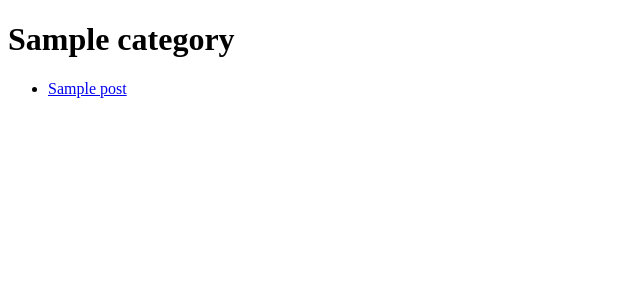
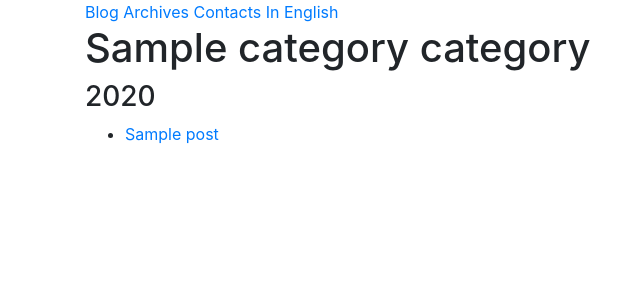
Before and after one commit to adilkhash/notion, a Django app: template templates/blog/category_detail.html in a window 1280 px wide. Shown: the top 300 px of the page, without its empty margins (0-643 px from the left). Run offline with Django 3.2, Linux system fonts and the light colour scheme; the template is opened without the code that fills it: values that come from a table or form of the project are taken from there, others are empty; tables that the repository leaves empty hold one stand-in row (values such as "Sample post"); parts of the project's set-up code (start-up, migrations or seed data) failed here and were passed over; some libraries are stand-ins or nearby versions.

Commit message:
added Archives and Category

```diff
--- a/apps/blog/urls.py
+++ b/apps/blog/urls.py
@@ -1,9 +1,10 @@
 from django.conf.urls import url
 
-from .views import HomePageView, PostDetailView, CategoryDetailView
+from .views import HomePageView, PostDetailView, CategoryDetailView, ArchiveListView
 
 urlpatterns = [
     url(r'^$', HomePageView.as_view(), name='posts'),
+    url(r'^category/(?P<slug>[-\w]+)/$', CategoryDetailView.as_view(), name='category'),
+    url(r'^archives/$', ArchiveListView.as_view(), name='archives'),
     url(r'^(?P<slug>[-\w]+)/$', PostDetailView.as_view(), name='post'),
-    url(r'^category/(?P<slug>[-\w]+)/$', CategoryDetailView.as_view(), name='category'),
 ]
--- a/templates/base.html
+++ b/templates/base.html
@@ -25,7 +25,7 @@
         <div class="container">
             <nav class="blog-nav">
                 <a class="blog-nav-item" href="{% url 'blog:posts' %}">{% trans 'Blog' %}</a>
-                <a class="blog-nav-item" href="#">{% trans 'Archive' %}</a>
+                <a class="blog-nav-item" href="{% url 'blog:archives' %}">{% trans 'Archives' %}</a>
                 <a class="blog-nav-item" href="#">{% trans 'Contacts' %}</a>
                 {% if LANGUAGE_CODE == 'ru' %}
                     <a class="blog-nav-item" href="/en/">{% trans 'In English' %}</a>
--- a/templates/blog/category_detail.html
+++ b/templates/blog/category_detail.html
@@ -1,18 +1,25 @@
-<!DOCTYPE html>
-<html lang="en">
-<head>
-    <meta charset="UTF-8">
-    <title></title>
-</head>
-<body>
+{% extends 'base.html' %}
+{% load i18n %}
+{% block title %}{{ object.title }} {% trans 'category' %}{% endblock %}
 
-<h1>{{ object.title }}</h1>
+{% block content %}
+    <div class="container">
+        <div class="row">
+            <div class="col-md-12">
+                <h1>{{ object.title }} {% trans 'category' %}</h1>
 
-<ul>
-    {% for post in posts %}
-        <li><a href="{% url 'blog:post' slug=post.slug %}">{{ post.title }}</a></li>
-    {% endfor %}
-</ul>
+                {% regroup posts by created.year as groups %}
 
-</body>
-</html>
+                {% for group in groups %}
+                    <h3>{{ group.grouper }}</h3>
+                    <ul>
+                        {% for post in group.list %}
+                            <li><a href="{% url 'blog:post' slug=post.slug %}">{{ post.title }}</a></li>
+                        {% endfor %}
+                    </ul>
+                {% endfor %}
+            </div>
+        </div>
+    </div>
+
+{% endblock %}
--- a/templates/blog/index.html
+++ b/templates/blog/index.html
@@ -9,7 +9,7 @@
             <div class="col-md-3">
                 <img src="{% static 'images/author.jpg' %}" alt="Адиль Хаштамов" title="Адиль Хаштамов">
             </div>
-            <div class="col-md-5">
+            <div class="col-md-7">
                 <div class="author-cloud">
                     <img src="{% static 'images/arrow.jpg' %}" class="arrow-msg">
                     <div class="hello-msg">
@@ -32,13 +32,13 @@
         </div>
 
         <div class="row">
-            <div class="col-md-8">
+            <div class="col-md-10">
                 <div class="articles">
                     {% for post in object_list %}
                     <article class="post-list">
                         <h1><a href="{% url 'blog:post' slug=post.slug %}">{{ post.title }}</a></h1>
                         <div class="article-meta">
-                            <span class="glyphicon glyphicon-calendar" aria-hidden="true"></span> <span>{{ post.created|date:"j N o" }}</span>, <a href="#">{{ post.category.title }}</a>
+                            <span class="glyphicon glyphicon-calendar" aria-hidden="true"></span> <span>{{ post.created|date:"j N o" }}</span>, <a href="{% url 'blog:category' slug=post.category.slug %}">{{ post.category.title }}</a>
                         </div>
                         {{ post.text|safe|truncatewords:"110" }}
                     </article>
```
Also changed, not shown: apps/blog/views.py (+9 -0 lines), templates/blog/archives.html (added, +38 -0 lines), 1 other file.
